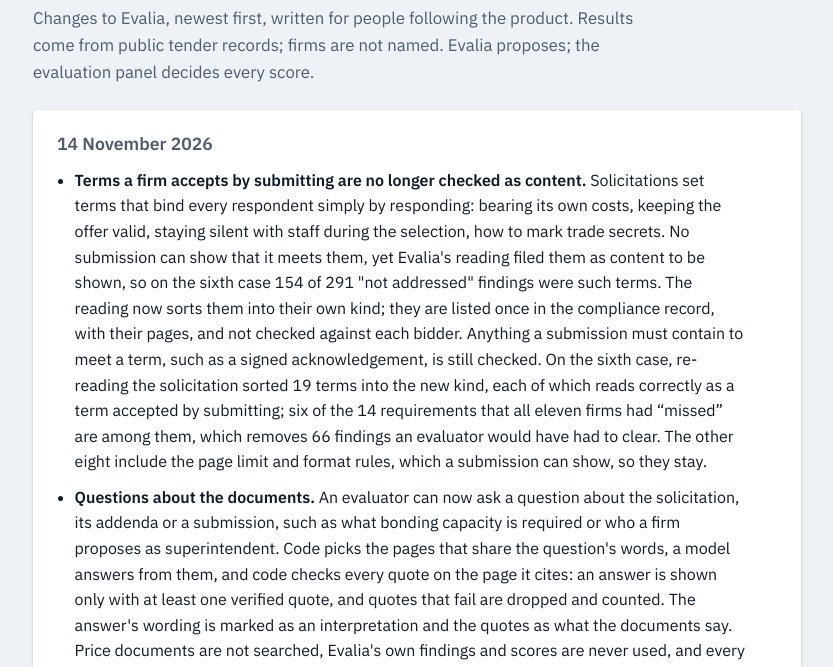
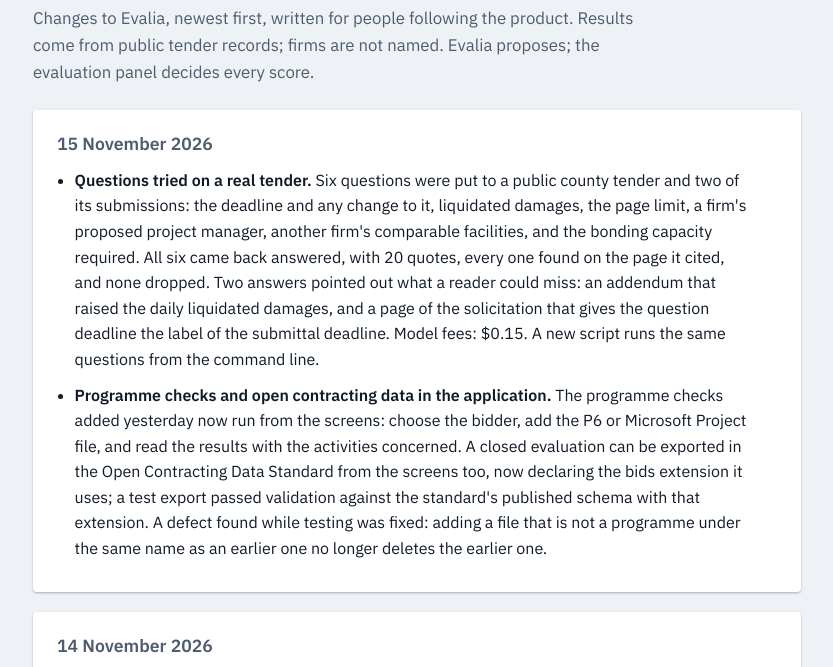
Before and after one commit to expoversal/expoversal.github.io, a plain HTML site: page Evalia/changelog.html in a window 1280 px wide. Shown: the part 119-786 px from the top of the page, without its empty margins (223-1056 px from the left). Drawn offline with Linux system fonts and the light colour scheme.

Commit message:
Evalia changelog: 15 November 2026
Co-Authored-By: Claude Opus 5.5 <noreply@anthropic.com>
Claude-Session: https://claude.ai/code/session_01QuvrVdQPLgRnpCZqph2mUL

```diff
--- a/Evalia/changelog.html
+++ b/Evalia/changelog.html
@@ -34,6 +34,10 @@ ul { margin: 0; padding-left: 1.1em } li { margin: 10px 0; max-width: 70ch }
 <nav><a href="index.html">Prototype</a><a href="results.html">Results</a></nav></header>
 <h1>What&#x27;s new in Evalia</h1>
 <p class="lead">Changes to Evalia, newest first, written for people following the product. Results come from public tender records; firms are not named. Evalia proposes; the evaluation panel decides every score.</p>
+<section class="card"><h2>15 November 2026</h2><ul>
+<li><strong>Questions tried on a real tender.</strong> Six questions were put to a public county tender and two of its submissions: the deadline and any change to it, liquidated damages, the page limit, a firm's proposed project manager, another firm's comparable facilities, and the bonding capacity required. All six came back answered, with 20 quotes, every one found on the page it cited, and none dropped. Two answers pointed out what a reader could miss: an addendum that raised the daily liquidated damages, and a page of the solicitation that gives the question deadline the label of the submittal deadline. Model fees: $0.15. A new script runs the same questions from the command line.</li>
+<li><strong>Programme checks and open contracting data in the application.</strong> The programme checks added yesterday now run from the screens: choose the bidder, add the P6 or Microsoft Project file, and read the results with the activities concerned. A closed evaluation can be exported in the Open Contracting Data Standard from the screens too, now declaring the bids extension it uses; a test export passed validation against the standard's published schema with that extension. A defect found while testing was fixed: adding a file that is not a programme under the same name as an earlier one no longer deletes the earlier one.</li>
+</ul></section>
 <section class="card"><h2>14 November 2026</h2><ul>
 <li><strong>Terms a firm accepts by submitting are no longer checked as content.</strong> Solicitations set terms that bind every respondent simply by responding: bearing its own costs, keeping the offer valid, staying silent with staff during the selection, how to mark trade secrets. No submission can show that it meets them, yet Evalia's reading filed them as content to be shown, so on the sixth case 154 of 291 "not addressed" findings were such terms. The reading now sorts them into their own kind; they are listed once in the compliance record, with their pages, and not checked against each bidder. Anything a submission must contain to meet a term, such as a signed acknowledgement, is still checked. On the sixth case, re-reading the solicitation sorted 19 terms into the new kind, each of which reads correctly as a term accepted by submitting; six of the 14 requirements that all eleven firms had “missed” are among them, which removes 66 findings an evaluator would have had to clear. The other eight include the page limit and format rules, which a submission can show, so they stay.</li>
 <li><strong>Questions about the documents.</strong> An evaluator can now ask a question about the solicitation, its addenda or a submission, such as what bonding capacity is required or who a firm proposes as superintendent. Code picks the pages that share the question's words, a model answers from them, and code checks every quote on the page it cites: an answer is shown only with at least one verified quote, and quotes that fail are dropped and counted. The answer's wording is marked as an interpretation and the quotes as what the documents say. Price documents are not searched, Evalia's own findings and scores are never used, and every question, answered or not, is listed in the review record. Tested on fictional documents; not yet tried on a real tender.</li>
```
